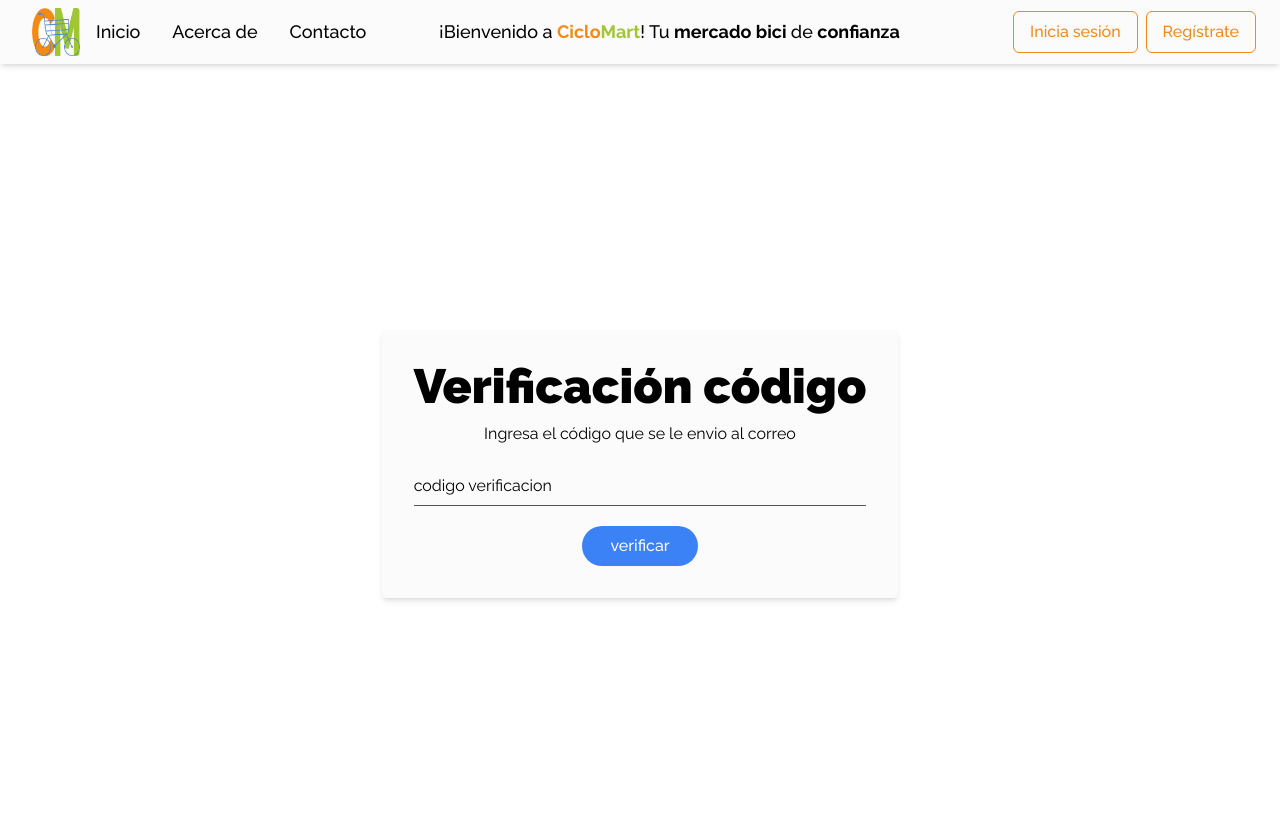
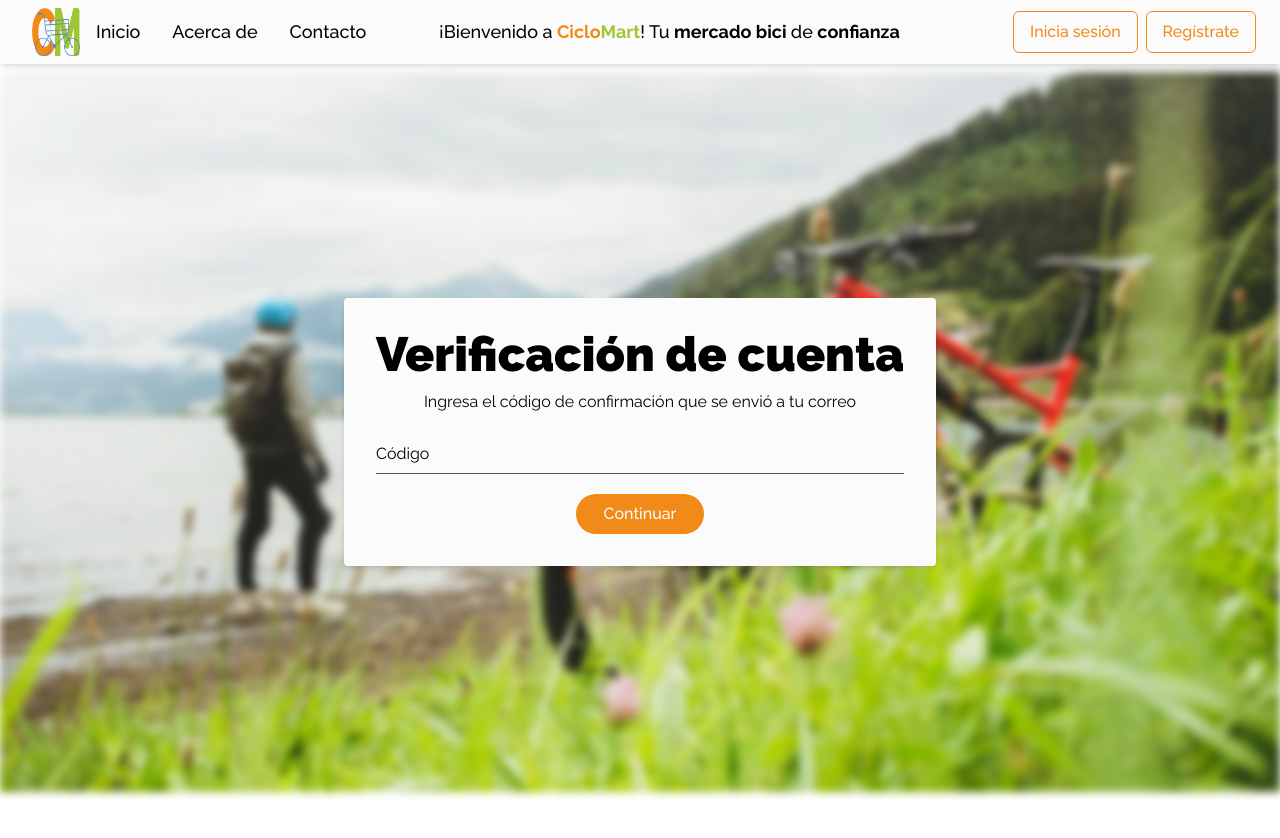
Before and after one commit to w1sec0d/ciclomart_frontend, a React (Vite) app: page /verificationCode in a window 1280 px wide. Shown: the top 838 px of the page. After the commit the page ends 800 px from the top, so only its background shows below. Built offline with nearby package versions, Linux system fonts and the light colour scheme; no server answers.

Commit message:
Add loading state management and spinner component

```diff
--- a/package.json
+++ b/package.json
@@ -25,6 +25,7 @@
     "react-multi-carousel": "^2.8.5",
     "react-redux": "^9.2.0",
     "react-router-dom": "^7.1.1",
+    "react-spinners": "^0.15.0",
     "sweetalert2": "^11.15.10",
     "tailwind-merge": "^2.6.0"
   },
--- a/src/components/Checkbox.jsx
+++ b/src/components/Checkbox.jsx
@@ -7,7 +7,6 @@ const Checkbox = forwardRef(
     {
       id,
       className = '', // custom class for container
-      required = true,
       children,
       ...props
     },
@@ -24,7 +23,6 @@ const Checkbox = forwardRef(
           type="checkbox"
           id={id}
           className="mr-2 h-5 w-5 text-primary border-[1.5px] border-gray border-opacity-75 focus:ring-1 focus:ring-primary focus:ring-offset-2 focus:ring-offset-white"
-          required={required}
           ref={ref}
           {...props}
         />
--- a/src/components/Layout.jsx
+++ b/src/components/Layout.jsx
@@ -3,6 +3,7 @@
 import { Outlet } from 'react-router-dom'
 import Navbar from './Navbar'
 import Notification from './Notification'
+import Loading from './Loading'
 
 const Layout = () => {
   return (
@@ -14,6 +15,7 @@ const Layout = () => {
       <main className="mt-[64px]">
         <Outlet />
         <Notification />
+        <Loading />
       </main>
       <footer></footer>
     </div>
--- /dev/null
+++ b/src/components/Loading.jsx
@@ -0,0 +1,24 @@
+import { useSelector } from 'react-redux'
+import { SyncLoader } from 'react-spinners'
+
+const Loading = () => {
+  const loadingState = useSelector((state) => state.loading)
+  if (!loadingState) {
+    // enable scroll
+    document.body.style.overflow = 'auto'
+    return null
+  } else {
+    // scroll to top
+    window.scrollTo(0, 0)
+    // disable scroll
+    document.body.style.overflow = 'hidden'
+  }
+
+  return (
+    <div className="absolute bg-white shadow-a bg-opacity-50 z-50 w-full h-full top-0 left-0 flex items-center justify-center">
+      <SyncLoader />
+    </div>
+  )
+}
+
+export default Loading
--- a/src/components/RegisterForm.jsx
+++ b/src/components/RegisterForm.jsx
@@ -6,6 +6,8 @@ import Checkbox from './Checkbox'
 import Button from './Button'
 import loginService from '../services/loginService'
 import { useNavigate } from 'react-router-dom'
+import Loading from './Loading'
+import { clearLoading, setLoading } from '../store/slices/loadingSlice'
 
 const RegisterForm = () => {
   const passwordRegex = /^(?=.*\d)(?=.*[a-z])(?=.*[A-Z]).{6,}$/
@@ -27,16 +29,19 @@ const RegisterForm = () => {
     }
     return false
   }
-
   const onSubmit = async (data) => {
     try {
+      dispatch(setLoading())
       const validateEmail = await sendRegisterCode(data)
       if (validateEmail) {
+        dispatch(clearLoading())
         navigate(`/verificationCode/${validateEmail.token}`)
       }
     } catch (error) {
       // check error http response
       if (error.status === 400) {
+        dispatch(clearLoading())
+
         dispatch(
           setNotification({
             title: '¡Error!',
--- a/src/pages/CodeVerification.jsx
+++ b/src/pages/CodeVerification.jsx
@@ -6,6 +6,8 @@ import { useDispatch } from 'react-redux'
 import { useNavigate, useParams, useSearchParams } from 'react-router-dom'
 import loginService from '../services/loginService'
 import apiService from '../services/apiService'
+import { clearLoading, setLoading } from '../store/slices/loadingSlice'
+import background1 from '../assets/background1.webp'
 
 const CodeVerification = () => {
   const dispatch = useDispatch()
@@ -18,6 +20,7 @@ const CodeVerification = () => {
 
   const onSubmit = async (data) => {
     try {
+      dispatch(setLoading())
       const request = await loginService.validateCode(data, token)
       if (request.status === 200) {
         const registro = await apiService.createUsuario({
@@ -28,6 +31,7 @@ const CodeVerification = () => {
         })
 
         if (registro) {
+          dispatch(clearLoading())
           dispatch(
             setNotification({
               title: 'Usuario creado',
@@ -36,9 +40,7 @@ const CodeVerification = () => {
             })
           )
 
-          setTimeout(() => {
-            navigate('/login')
-          }, 2000)
+          navigate('/login')
         }
       }
     } catch (error) {
@@ -69,29 +71,34 @@ const CodeVerification = () => {
   }
 
   return (
-    <div className="flex items-center justify-center min-h-screen by-gray-100">
+    <div className="flex items-center justify-center h-screen-minus-navbar">
+      <img
+        src={background1}
+        alt="Fondo de bicicletas"
+        className="absolute object-cover -z-10 blur-sm "
+      />
       <div className="bg-white p-8 rounded shadow-md w-400 max-w-4xl">
         <h1 className="font-black text-5xl text-center">
           {' '}
-          Verificación código{' '}
+          Verificación de cuenta{' '}
         </h1>
         <p className="text-center mt-3">
           {' '}
-          Ingresa el código que se le envio al correo{' '}
+          Ingresa el código de confirmación que se envió a tu correo{' '}
         </p>
         <form onSubmit={handleSubmit(onSubmit)}>
           <Input
             id="code"
-            label="codigo verificacion"
+            label="Código"
             type="number"
             {...register('code', { required: true })}
           />
           <div className="flex items-center justify-center mt-5">
             <Button
               type="submit"
-              className="text-center bg-blue-500 text-white py-2 px-7 rounded-full"
+              className="text-center bg-tertiary text-white py-2 px-7 rounded-full"
             >
-              verificar
+              Continuar
             </Button>
           </div>
         </form>
--- a/src/pages/Landing.jsx
+++ b/src/pages/Landing.jsx
@@ -16,6 +16,7 @@ import {
 
 // Components
 import ItemContainer from '../components/ItemContainer'
+import Loading from '../components/Loading'
 
 const LandingPage = () => {
   const landingCarousel = {
--- a/src/pages/Login.jsx
+++ b/src/pages/Login.jsx
@@ -2,6 +2,7 @@ import Input from '../components/Input'
 import { useForm } from 'react-hook-form'
 import Checkbox from '../components/Checkbox'
 import Button from '../components/Button'
+import background1 from '../assets/background1.webp'
 
 import { setNotification } from '../store/slices/notificationSlice'
 import { useDispatch, useSelector } from 'react-redux'
@@ -32,6 +33,7 @@ const Login = () => {
             title: '¡Éxito!',
             text: 'Usuario y contraseña correctos.',
             icon: 'success',
+            timer: 1000,
           })
         )
 
@@ -44,7 +46,7 @@ const Login = () => {
           })
         )
 
-        navigate('/userInfo')
+        navigate('/')
       }
     } catch (error) {
       if (error.response && error.response.status === 401) {
@@ -70,11 +72,16 @@ const Login = () => {
   }
 
   return (
-    <div className="flex items-center justify-center min-h-screen bg-gray-100">
-      <div className="bg-white p-8 rounded shadow-md w-full max-w-4xl">
+    <div className="flex items-center justify-center h-screen-minus-navbar">
+      <img
+        src={background1}
+        alt="Fondo de bicicletas"
+        className="absolute object-cover -z-10 blur-sm "
+      />
+      <div className="bg-white p-8 rounded shadow-md w-full max-w-3xl">
         <h1 className="font-black text-5xl text-center">
           {' '}
-          Bienvenidos a CicloMart
+          Bienvenido a CicloMart
         </h1>
         <p className="text-center mt-3">Por favor ingresa tus datos</p>
         <form onSubmit={handleSubmit(onSubmit)} className="flex flex-col gap-4">
--- /dev/null
+++ b/src/store/slices/loadingSlice.js
@@ -0,0 +1,17 @@
+import { createSlice } from '@reduxjs/toolkit'
+
+const loadingSlice = createSlice({
+  name: 'loading',
+  initialState: false,
+  reducers: {
+    setLoading: () => {
+      return true
+    },
+    clearLoading: () => {
+      return false
+    },
+  },
+})
+
+export const { setLoading, clearLoading } = loadingSlice.actions
+export default loadingSlice.reducer
--- a/src/store/store.js
+++ b/src/store/store.js
@@ -1,10 +1,12 @@
 import { configureStore } from '@reduxjs/toolkit'
 import notificationReducer from './slices/notificationSlice'
 import authReducer from './slices/authSlice'
+import loadingReducer from './slices/loadingSlice'
 
 export default configureStore({
   reducer: {
     notification: notificationReducer,
     auth: authReducer,
+    loading: loadingReducer,
   },
 })
--- a/tailwind.config.js
+++ b/tailwind.config.js
@@ -17,6 +17,9 @@ export default {
       fontFamily: {
         sans: ['Raleway', 'sans-serif'], // Add Raleway as the default font family
       },
+      height: {
+        'screen-minus-navbar': 'calc(100vh - 64px)',
+      },
     },
     plugins: [],
   },
```
Also changed, not shown: src/assets/background1.webp (added), 1 other file (tests, documents, lock files or other folders).
